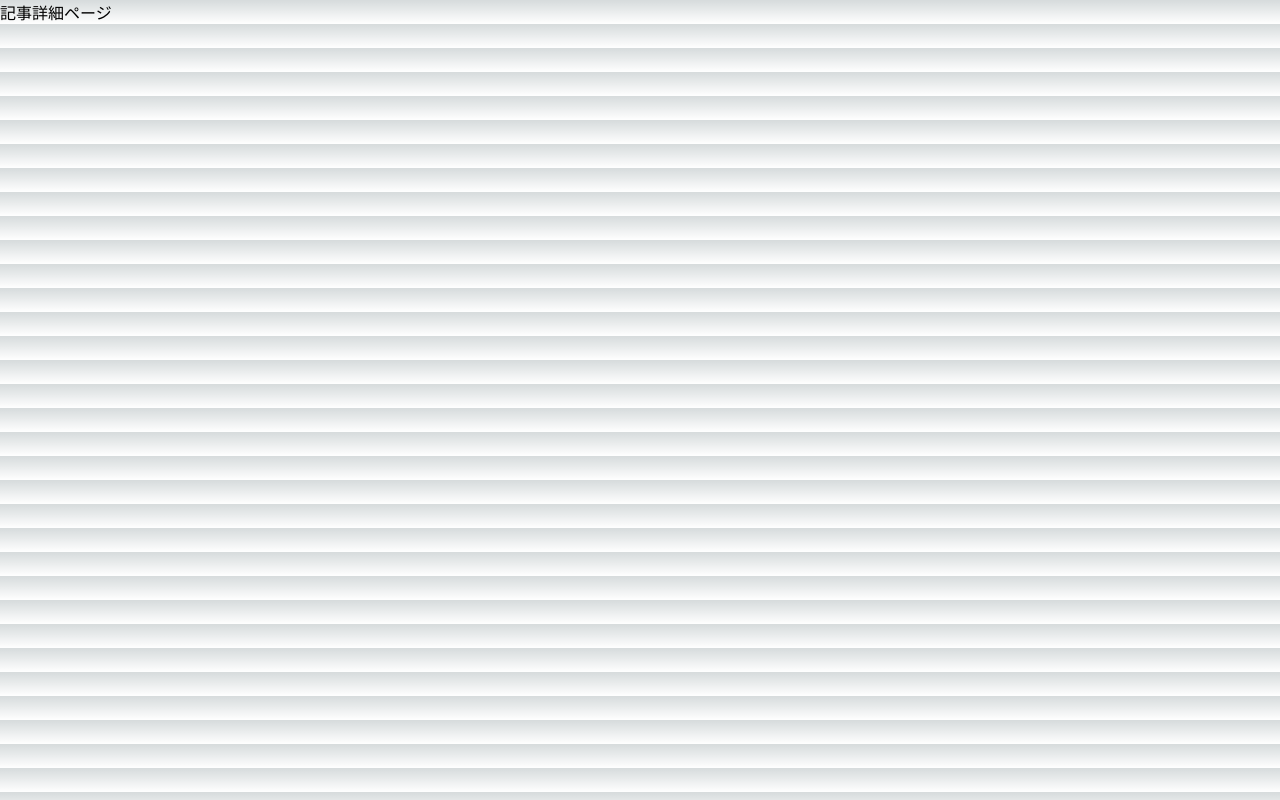
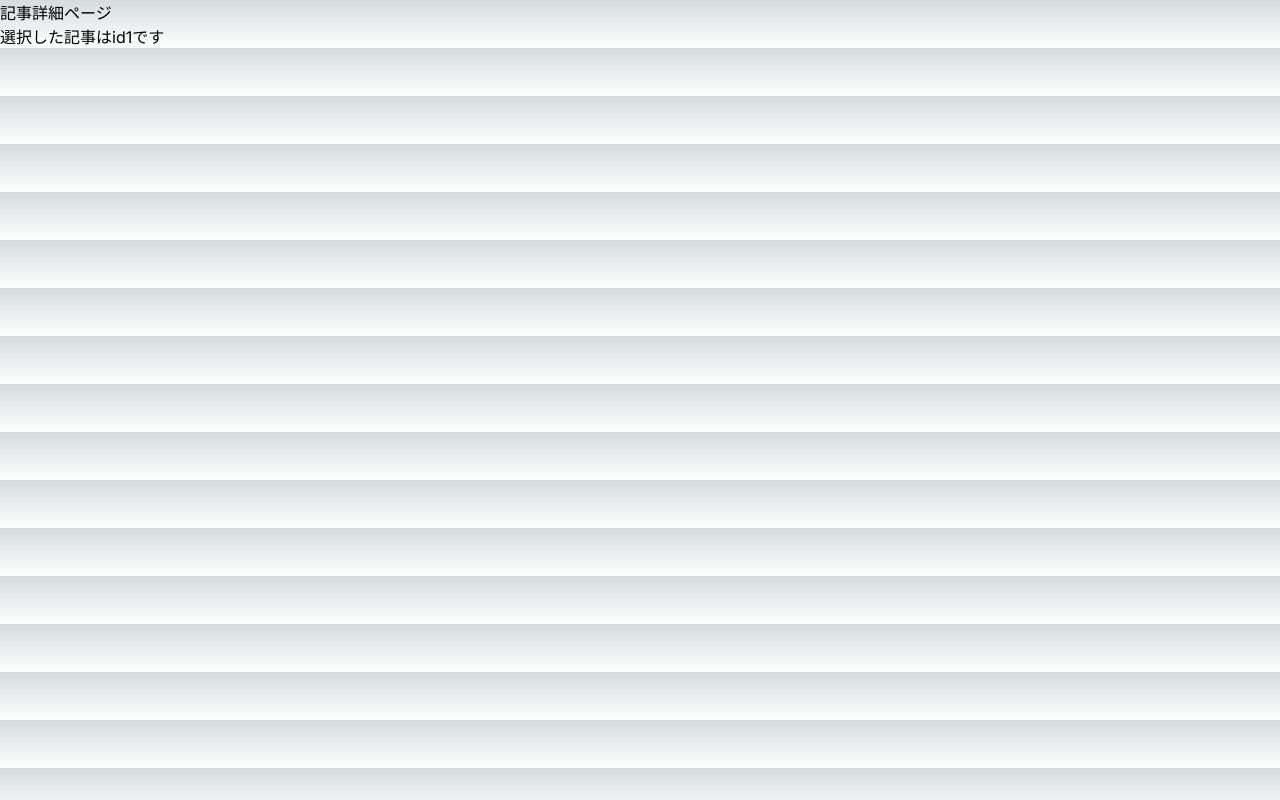
Before and after one commit to Skyryo/next-microcms-blog, a Next.js app: page /posts/id1 in a window 1280 px wide. Built offline with nearby package versions, Linux system fonts and the light colour scheme.

Commit message:
get dyanmic routing params

```diff
--- a/src/app/posts/[id]/page.tsx
+++ b/src/app/posts/[id]/page.tsx
@@ -1,3 +1,8 @@
-export default function Post() {
-	return <div>記事詳細ページ</div>
+export default function Post({ params }: { params: { id: string } }) {
+	return (
+		<>
+			<div>記事詳細ページ</div>
+			<p>選択した記事は{params.id}です</p>
+		</>
+	)
 }
```
